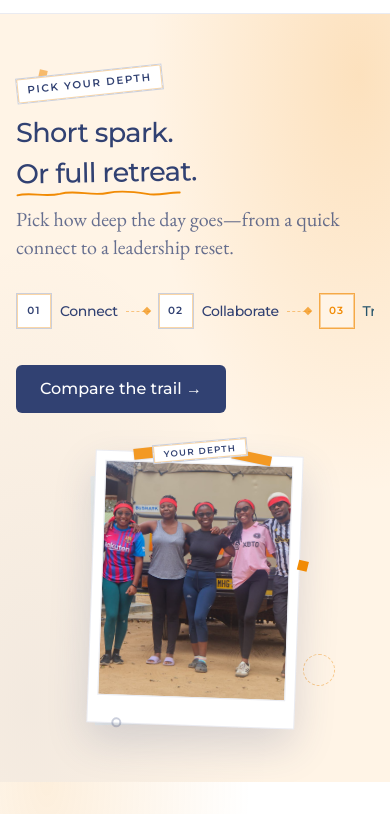
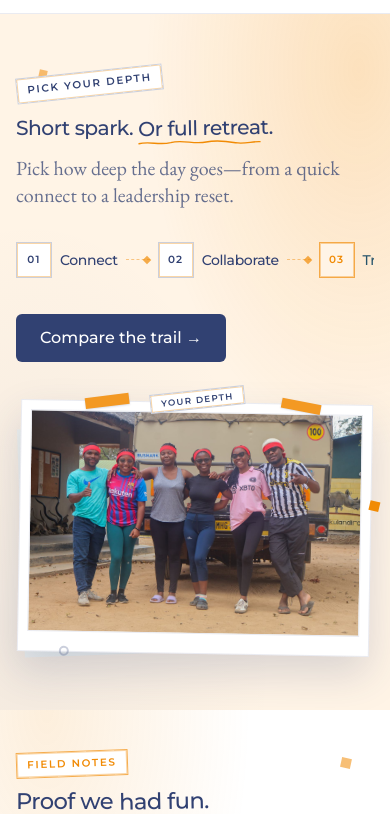
Before and after one commit to dandamiano/Umodzi-Impact-Website, a Next.js app: page / in a window 390 px wide. Shown: the part 1341-2155 px from the top of the page. Built offline with nearby package versions, Linux system fonts and the light colour scheme.

Commit message:
Implementate mobile responsive improvements

```diff
--- a/components/layout/Footer.tsx
+++ b/components/layout/Footer.tsx
@@ -62,7 +62,7 @@ export function Footer() {
           <h2 className="font-display text-[0.65rem] font-semibold tracking-[0.16em] text-brand-orange uppercase">
             {footer.exploreStamp}
           </h2>
-          <ul className="mt-3 space-y-2">
+          <ul className="mt-3 flex flex-wrap items-center gap-x-4 gap-y-2 sm:flex-col sm:items-start sm:gap-2">
             {exploreLinks.map((item) => (
               <li key={item.href}>
                 <Link
--- a/components/ui/HomePortfolio.tsx
+++ b/components/ui/HomePortfolio.tsx
@@ -285,11 +285,10 @@ function HomePackagesTeaser({
               </span>
               <h2
                 id="packages-heading"
-                className="font-display text-[1.7rem] font-medium tracking-tight text-brand-navy sm:text-4xl lg:text-[2.75rem] lg:leading-[1.08]"
+                className="font-display text-[clamp(1.2rem,5.2vw,1.55rem)] font-medium tracking-tight text-brand-navy sm:text-4xl lg:text-[2.75rem] lg:leading-[1.08]"
               >
-                <span className="block sm:inline">
-                  {homePage.packagesTitleLead}
-                </span>{" "}
+                <span className="whitespace-nowrap">
+                  {homePage.packagesTitleLead}{" "}
                   <span className="gallery-punch relative inline-block -rotate-1">
                     {homePage.packagesTitlePunch}
                     <svg
@@ -305,6 +304,7 @@ function HomePackagesTeaser({
                         strokeLinecap="round"
                       />
                     </svg>
+                  </span>
                 </span>
               </h2>
               <p className="mt-3 max-w-lg font-serif text-xl leading-snug text-brand-navy/75 sm:text-2xl">
@@ -328,22 +328,22 @@ function HomePackagesTeaser({
           {photo ? (
             <div
               aria-hidden="true"
-              className="gallery-rise relative mx-auto w-[13rem] sm:w-[15rem] lg:mx-0 lg:w-[17rem] lg:justify-self-end"
+              className="gallery-rise relative mx-auto w-full max-w-[22rem] sm:max-w-[18rem] lg:mx-0 lg:w-[17rem] lg:max-w-none lg:justify-self-end"
             >
-              <div className="relative rotate-2">
+              <div className="relative rotate-1 sm:rotate-2">
                 <div className="absolute inset-3 -translate-x-2.5 translate-y-2.5 -rotate-3 bg-wash-teal/70" />
                 <span className="gallery-stamp absolute -top-3 left-1/2 z-20 -translate-x-1/2 rotate-[-7deg] border border-brand-navy/25 bg-paper px-2.5 py-0.5 font-display text-[0.55rem] font-semibold tracking-[0.14em] text-brand-navy uppercase sm:text-[0.65rem]">
                   {homePage.packagesPhotoStamp}
                 </span>
-                <div className="gallery-polaroid relative border border-brand-navy/10 bg-paper p-2.5 pb-7 shadow-[0_18px_40px_rgb(49_65_114/0.18)] sm:p-3 sm:pb-8">
+                <div className="gallery-polaroid relative border border-brand-navy/10 bg-paper p-2.5 pb-5 shadow-[0_18px_40px_rgb(49_65_114/0.18)] sm:p-3 sm:pb-8">
                   <span className="gallery-tape absolute -top-1.5 left-[18%] z-10 -rotate-8" />
                   <span className="gallery-tape absolute -top-1 right-[14%] z-10 rotate-[10deg] scale-90" />
                   <div className="overflow-hidden bg-mist ring-1 ring-brand-navy/10">
                     <GalleryImage
                       image={photo}
                       decorative
-                      sizes="(min-width: 1024px) 18vw, 240px"
-                      className="aspect-[4/5] h-auto w-full object-cover object-center"
+                      sizes="(min-width: 1024px) 18vw, (min-width: 640px) 40vw, 85vw"
+                      className="aspect-[3/2] h-auto w-full object-cover object-center lg:aspect-[4/5]"
                     />
                   </div>
                 </div>
@@ -584,21 +584,21 @@ function HomeClosing({ photo }: { photo?: GalleryItem }) {
           {photo ? (
             <div
               aria-hidden="true"
-              className="gallery-rise relative mx-auto w-[12.5rem] sm:w-[14rem] lg:mx-0 lg:w-[15.5rem] lg:justify-self-end"
+              className="gallery-rise relative mx-auto w-full max-w-[22rem] sm:w-[14rem] sm:max-w-none lg:mx-0 lg:w-[15.5rem] lg:justify-self-end"
               style={{ animationDelay: "90ms" }}
             >
-              <div className="relative rotate-2">
+              <div className="relative rotate-1 sm:rotate-2">
                 <div className="absolute inset-3 -translate-x-2 translate-y-2 -rotate-3 bg-wash-teal/70" />
                 <span className="gallery-stamp absolute -top-3 left-1/2 z-20 -translate-x-1/2 rotate-[-6deg] border border-brand-navy/30 bg-paper px-2 py-0.5 font-display text-[0.55rem] font-semibold tracking-[0.14em] text-brand-navy uppercase sm:text-[0.65rem]">
                   {homePage.closingPhotoStamp}
                 </span>
-                <div className="gallery-polaroid relative border border-brand-navy/10 bg-paper p-2 pb-6 shadow-[0_16px_36px_rgb(49_65_114/0.18)] sm:p-2.5 sm:pb-7">
+                <div className="gallery-polaroid relative border border-brand-navy/10 bg-paper p-2 pb-5 shadow-[0_16px_36px_rgb(49_65_114/0.18)] sm:p-2.5 sm:pb-7">
                   <span className="gallery-tape absolute -top-1.5 left-[20%] z-10 -rotate-6" />
                   <div className="overflow-hidden bg-mist ring-1 ring-brand-navy/10">
                     <GalleryImage
                       image={photo}
-                      sizes="(min-width: 1024px) 16vw, 50vw"
-                      className="aspect-[4/5] h-auto w-full object-cover"
+                      sizes="(min-width: 1024px) 16vw, (min-width: 640px) 40vw, 85vw"
+                      className="aspect-[3/2] h-auto w-full object-cover object-center sm:aspect-[4/5]"
                     />
                   </div>
                 </div>
--- a/components/ui/PhotographFeature.tsx
+++ b/components/ui/PhotographFeature.tsx
@@ -152,9 +152,10 @@ export function PhotographFeature({
             </span>
             <h2
               id={titleId}
-              className="font-display text-3xl font-medium tracking-tight text-brand-navy sm:text-4xl lg:text-[2.65rem] lg:leading-[1.08]"
+              className="font-display text-[clamp(1.35rem,5.8vw,1.7rem)] font-medium tracking-tight text-brand-navy sm:text-4xl lg:text-[2.65rem] lg:leading-[1.08]"
             >
-              <span className="block sm:inline">{homePage.photographsTitleLead}</span>{" "}
+              <span className="whitespace-nowrap">
+                {homePage.photographsTitleLead}{" "}
                 <span className="gallery-punch relative inline-block -rotate-1">
                   {homePage.photographsTitlePunch}
                   <svg
@@ -170,6 +171,7 @@ export function PhotographFeature({
                       strokeLinecap="round"
                     />
                   </svg>
+                </span>
               </span>
             </h2>
             <p className="mt-2 max-w-lg font-serif text-lg leading-snug text-brand-navy/75 sm:text-xl">
```
Lines whose indentation alone changed are shown as unchanged.
